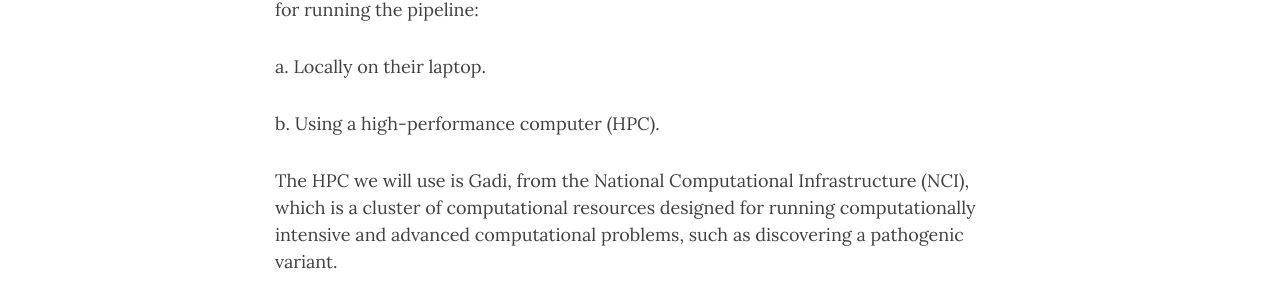
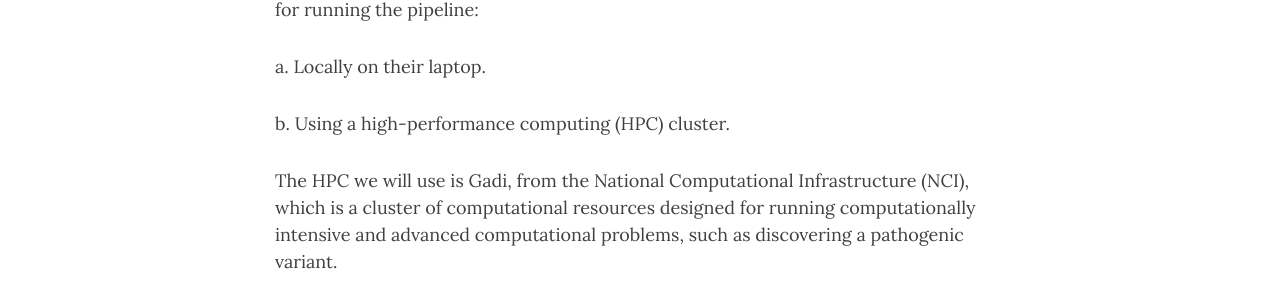
Before and after one commit to theheking/intro-to-command-line-hpc, a Jekyll site: the page built from practical_overview/1_SettingUpOnNCIGADI.md, in a window 1280 px wide and 900 px high, scrolled down 620 px. Shown: the part 148-454 px from the top of the window. Built offline with Jekyll 4.4.1, drawn with Linux system fonts in a browser that asks for light colours; nearby versions of some CDN libraries; comment, search, counter and statistics services are not loaded.

Commit message:
Update 1_SettingUpOnNCIGADI.md

```diff
--- a/practical_overview/1_SettingUpOnNCIGADI.md
+++ b/practical_overview/1_SettingUpOnNCIGADI.md
@@ -18,7 +18,7 @@
 
 a. Locally on their laptop.
 
-b. Using a high-performance computer (HPC).
+b. Using a high-performance computing (HPC) cluster.
 
 The HPC we will use is Gadi, from the National Computational Infrastructure (NCI), which is a cluster of computational resources designed for running computationally intensive and advanced computational problems, such as discovering a pathogenic variant.
 
```
